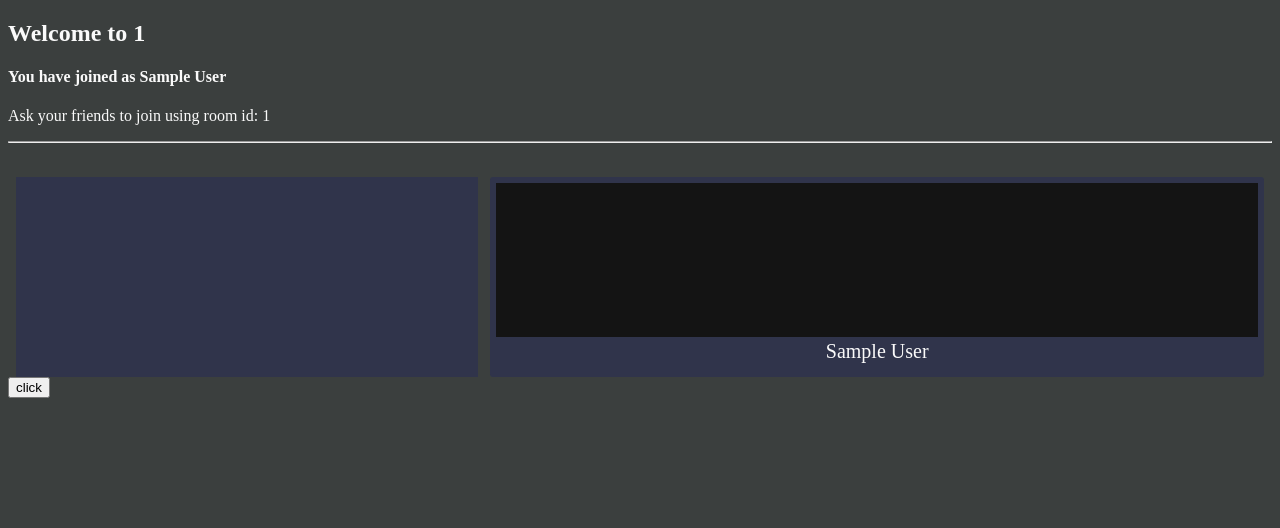
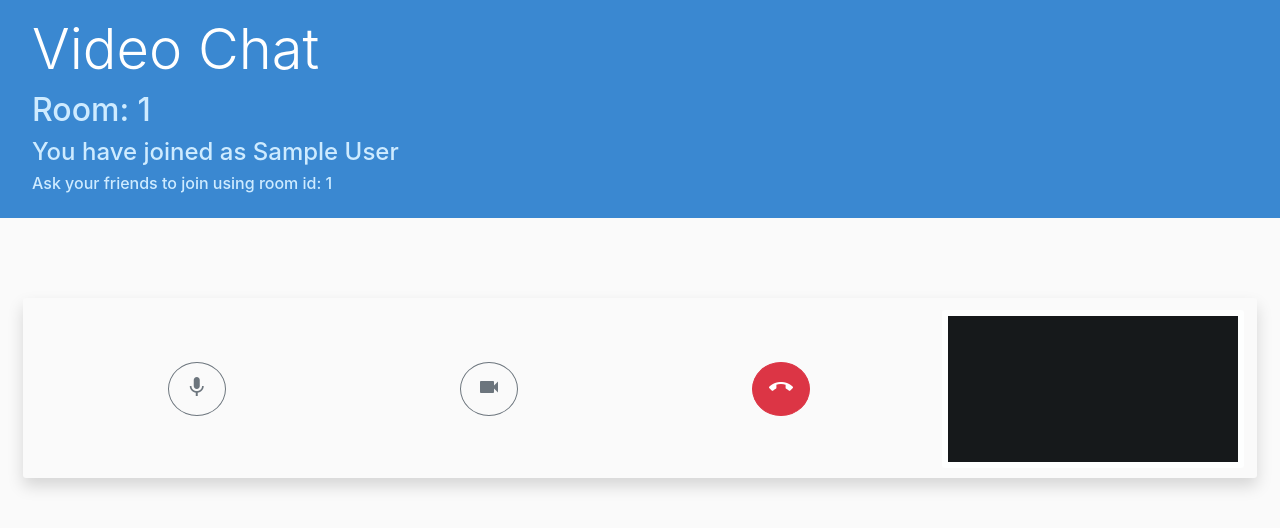
Before and after one commit to sayantanDs/webrtc-videochat, a Flask app: template templates/chatroom.html in a window 1280 px wide. Shown: the top 528 px of the page. Run offline with Flask 2, Linux system fonts and the light colour scheme; the template is opened without the code that fills it: most values are stand-ins (such as "Sample title", 1, 10 or a date in 2020); some libraries are stand-ins or nearby versions.

Commit message:
added video, audio mute feature

```diff
--- a/templates/chatroom.html
+++ b/templates/chatroom.html
@@ -7,6 +7,19 @@
     <!-- socketio -->
     <script src="https://cdnjs.cloudflare.com/ajax/libs/socket.io/2.3.0/socket.io.js" integrity="sha512-v8ng/uGxkge3d1IJuEo6dJP8JViyvms0cly9pnbfRxT6/31c3dRWxIiwGnMSWwZjHKOuY3EVmijs7k1jz/9bLA==" crossorigin="anonymous"></script>
 
+    <!-- Latest compiled and minified CSS -->
+    <link rel="stylesheet" href="https://maxcdn.bootstrapcdn.com/bootstrap/4.5.2/css/bootstrap.min.css">
+    <!-- jQuery library -->
+    <script src="https://ajax.googleapis.com/ajax/libs/jquery/3.5.1/jquery.min.js"></script>
+    <!-- Popper JS -->
+    <script src="https://cdnjs.cloudflare.com/ajax/libs/popper.js/1.16.0/umd/popper.min.js"></script>
+    <!-- Latest compiled JavaScript -->
+    <script src="https://maxcdn.bootstrapcdn.com/bootstrap/4.5.2/js/bootstrap.min.js"></script>
+
+    <!-- google Material icons -->
+    <link href="https://fonts.googleapis.com/icon?family=Material+Icons" rel="stylesheet">
+
+
     <script type="text/javascript"> var myRoomID = "{{room_id}}"; var myName = "{{display_name}}"; </script>
 
     <meta charset="UTF-8">
@@ -14,23 +27,50 @@
     <title>Potato Meet</title>
 </head>
 <body>
-    <h2>Welcome to {{room_id}}</h2>
-    <h4>You have joined as {{display_name}}</h4>
-    <p>Ask your friends to join using room id: {{room_id}}</p>
-    <hr>
 
-    <div id="video_grid" class="grid-container">
-
-        <div id="control_box" class="control-box"></div>
+    <div class="heading mb-4">
+        <h1 class="display-4">Video Chat</h1>
+        <div class="room-info">
+            <h2>Room: {{room_id}}</h2>
+            <h4>You have joined as {{display_name}}</h4>
+            <h6>Ask your friends to join using room id: {{room_id}}</h6>
+        </div>
     </div>
 
+    <div class="container-fluid">
+        <div id="video_grid" class="video-grid"></div>
 
-    <div id="log"></div>
+        <div id="control_box" class="row control-box shadow">
+            <div class="col-7 col-md-8 col-lg-9 d-flex justify-content-around align-items-center button-box">
+
+                <button id="bttn_mute" class="btn btn-lg btn-outline-secondary rounded-circle">
+                    <span id="mute_icon" class="material-icons pt-1">
+                        mic
+                    </span></button>
+                <button id="bttn_vid_mute"class="btn btn-lg btn-outline-secondary rounded-circle">
+                    <span id="vid_mute_icon" class="material-icons pt-1">
+                        videocam
+                    </span></button>
+                <button id="call_end" class="btn btn-lg btn-danger rounded-circle">
+                    <span class="material-icons pt-1">
+                        call_end
+                    </span>
+                </button>
+            </div>
+            <div id="div_local_vid" class="col-5 col-md-4 col-lg-3 video-item ml-auto">
+                <div class="vid-wrapper">
+                    <video id="local_vid" autoplay muted></video>
+                </div>
+            </div>
+        </div>
+    </div>
+
 </body>
 
 <script type="text/javascript">
     var videoGrid = document.getElementById("video_grid");
-    function addVideoElement(element_id, display_name)
+
+    function makeVideoElement(element_id, display_name)
     {
         let wrapper_div = document.createElement("div");
         let vid_wrapper = document.createElement("div");
@@ -38,17 +78,25 @@
         let name_text = document.createElement("div");
 
         wrapper_div.id = "div_"+element_id;
-        wrapper_div.className = "grid-item";
+        vid.id = "vid_"+element_id;
+
+        wrapper_div.className = "shadow video-item";
         vid_wrapper.className = "vid-wrapper";
-        vid.id = "vid_"+element_id;
+        name_text.className = "display-name";
+
         vid.autoplay = true;
-        name_text.className = "display-name";
         name_text.innerText = display_name;
 
-        vid_wrapper.appendChild(vid)
+        vid_wrapper.appendChild(vid);
         wrapper_div.appendChild(vid_wrapper);
         wrapper_div.appendChild(name_text);
-        videoGrid.appendChild(wrapper_div);
+
+        return wrapper_div;
+    }
+
+    function addVideoElement(element_id, display_name)
+    {
+        videoGrid.appendChild(makeVideoElement(element_id, display_name));
     }
     function removeVideoElement(element_id)
     {
@@ -62,17 +110,33 @@
 
     var myID;
     var _peer_list = {};
-    var logger = document.getElementById("log");
-    addVideoElement("local_vid", myName);
-    var myVideo = getVideoObj("local_vid");
-    myVideo.muted = true;
+
+    var myVideo = document.getElementById("local_vid");
     myVideo.onloadeddata = ()=>{console.log("W,H: ", myVideo.videoWidth, ", ", myVideo.videoHeight);};
 
-    var log_bttn = document.createElement("button");
-    log_bttn.innerText = "click";
-    log_bttn.onclick = log_user_list;
-    document.body.appendChild(log_bttn);
+    var muteBttn = document.getElementById("bttn_mute");
+    var muteVidBttn = document.getElementById("bttn_vid_mute");
+    var callEndBttn = document.getElementById("call_end");
+    var audioMuted = false;
+    var videoMuted = false;
 
+    muteBttn.addEventListener("click", (event)=>{
+        audioMuted = !audioMuted;
+        let local_stream = myVideo.srcObject;
+        local_stream.getAudioTracks().forEach((track)=>{track.enabled = !audioMuted;});
+
+        // switch button icon
+        document.getElementById("mute_icon").innerText = (audioMuted)? "mic_off": "mic";
+    });
+
+    muteVidBttn.addEventListener("click", (event)=>{
+        videoMuted = !videoMuted;
+        let local_stream = myVideo.srcObject;
+        local_stream.getVideoTracks().forEach((track)=>{track.enabled = !videoMuted;});
+
+        // switch button icon
+        document.getElementById("vid_mute_icon").innerText = (videoMuted)? "videocam_off": "videocam";
+    });
 
     var mediaConstraints = {
         audio: true, // We want an audio track
@@ -96,14 +160,12 @@
         let peer_id = data["sid"];
         let display_name = data["name"];
         _peer_list[peer_id] = undefined; // add new user to user list
-        log_user_list();
         addVideoElement(peer_id, display_name);
     });
     socket.on("user-disconnect", (data)=>{
         console.log("user-disconnect ", data);
         let peer_id = data["sid"];
         delete _peer_list[peer_id]; // remove user from user list
-        log_user_list();
         removeVideoElement(peer_id);
     });
     socket.on("user-list", (data)=>{
@@ -120,8 +182,6 @@
                 _peer_list[peer_id] = undefined;
                 addVideoElement(peer_id, display_name);
             }
-
-            log_user_list();
 
             start_webrtc();
         }
@@ -141,16 +201,13 @@
 
     function log_user_list()
     {
-        logger.innerText = "";
         for(let key in _peer_list)
         {
-            logger.innerText += `${key}:${_peer_list[key]}\n`;
+            console.log(`${key}: ${_peer_list[key]}`);
         }
     }
 
     //---------------webrtc--------------------
-
-
 
     var PC_CONFIG = {
         iceServers: [
@@ -221,10 +278,6 @@
         _peer_list[peer_id].onicecandidate = (event) => {handleICECandidateEvent(event, peer_id)};
         _peer_list[peer_id].ontrack = (event) => {handleTrackEvent(event, peer_id)};
         _peer_list[peer_id].onnegotiationneeded = () => {handleNegotiationNeededEvent(peer_id)};
-        // myPeerConnection.onremovetrack = handleRemoveTrackEvent;
-        // myPeerConnection.oniceconnectionstatechange = handleICEConnectionStateChangeEvent;
-        // myPeerConnection.onicegatheringstatechange = handleICEGatheringStateChangeEvent;
-        // myPeerConnection.onsignalingstatechange = handleSignalingStateChangeEvent;
     }
 
 
@@ -311,65 +364,66 @@
         }
     }
 
-
-
-
 </script>
 
 <style type="text/css">
     body{
-        background-color: rgb(59, 63, 62);
-        color: rgb(250, 250, 250);
+        background-color: rgb(250,250,250);
     }
-    .grid-container{
+    .heading
+    {
+        margin: 0;
+        padding: 1rem 1rem 1rem 2rem;
+        background-color: rgb(58, 136, 209);
+        color: #ffffff;
+    }
+    .room-info{
+        color: rgb(206, 235, 255);
+    }
+    .video-grid
+    {
         display: grid;
+        grid-auto-flow: dense;
+        grid-template-columns: auto auto;
+        gap: 1rem;
+        padding: 1rem;
+    }
+    .video-item {
 
-        grid-template-columns: auto auto;
-        grid-template-rows: auto auto 200px;
-        gap: 0.8rem;
-        /* background-color: rgb(255, 0, 0); */
-        /* border: 2px solid rgb(0, 0, 0); */
-
-        margin-left: 0.5rem;
-        margin-right: 0.5rem;
-
-        /* overflow-y: scroll; */
-    }
-    .grid-item {
-
-        background-color: rgb(78, 78, 78);
-        /* border: 2px solid rgb(0,255,255); */
+        background-color: #FEFFFF;
+        text-align: center;
         padding: 6px;
         border-radius: 3px;
-        text-align: center;
+
     }
     .vid-wrapper
     {
-        background-color: rgb(20, 20, 20);
+        background-color: rgb(22, 25, 27);
+        padding: 0;
     }
     .vid-wrapper video{
         max-width: 45vw;
-        max-height: 280px;
+        max-height: 30vh;
     }
-    .grid-item .display-name{
-        font-weight:lighter;
-        font-size: 20px;
-        padding: 3px;
+    .display-name{
+        color: #17252A;
+        font-family:sans-serif;
+        font-size: 18px;
+        padding: 2px;
     }
 
     #control_box{
-        grid-area: 3 / 1 / 4 / 2;
-        background-color: rgb(48, 52, 75);
-        /* width: 50vw; */
+        background-color: rgb(250, 250, 250);
+        height: 180px;
+
+        padding: 0.8rem;
+
+        margin: 1.5rem 0.5rem 0.5rem 0.5rem;
+        border-radius: 3px;
     }
-    #div_local_vid{
-        grid-area: 3 / 2 / 4 / 3;
-        background-color: rgb(48, 52, 75);
-    }
-    #div_local_vid video{
-        max-width: 50vw;
-        max-height: 150px;
-
+    #local_vid{
+        max-height: 140px;
+        object-fit: contain;
     }
 
 </style>
```
